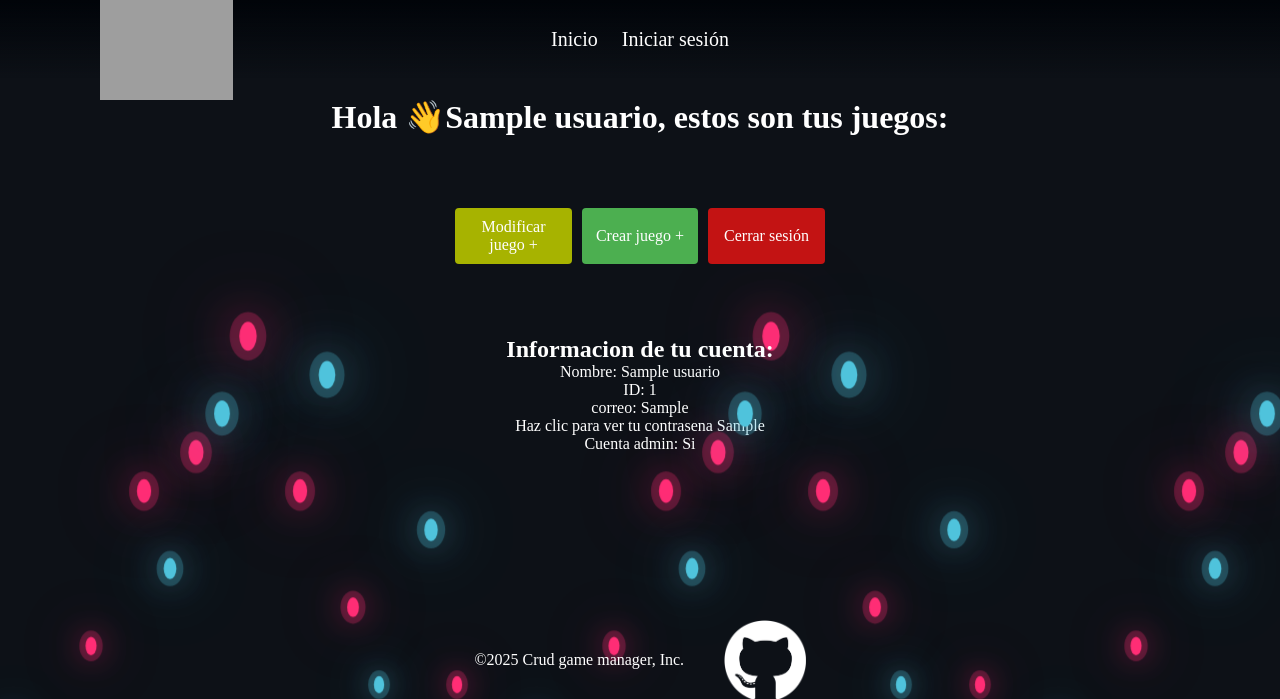
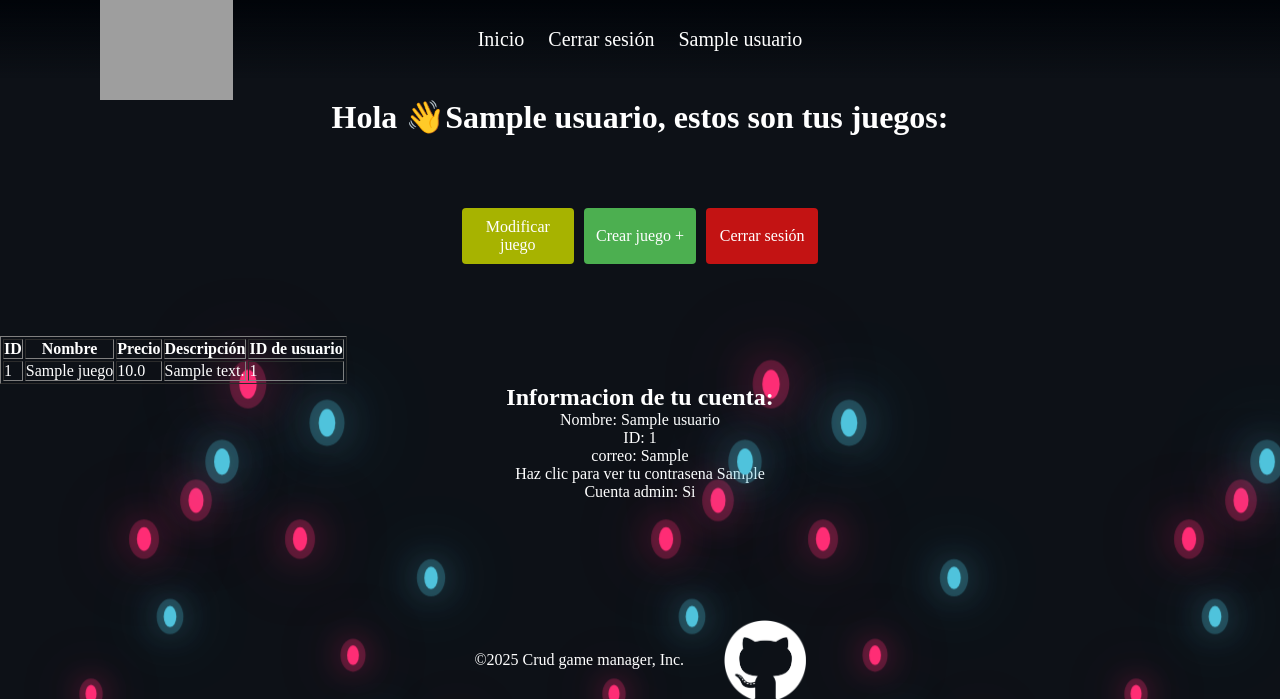
Before and after one commit to Sebastian-Manrique/CRUD_flask_di, a Flask app: page /protected in a window 1280 px wide. Shown: the top 699 px of the page. Run offline with Flask 3, Linux system fonts and the light colour scheme; a user stored in the database is signed in; tables that the repository leaves empty hold one stand-in row (values such as "Sample post"); some libraries are stand-ins or nearby versions; some web fonts are replaced; grey boxes are pictures that could not be loaded.

Commit message:
Adding the games creation
login and logout in the nav

```diff
--- a/__main__.py
+++ b/__main__.py
@@ -1,3 +1,4 @@
+from models import Juego
 from dbManager import DATABASE_URL, engine, Session
 from flask import Flask, render_template, request, jsonify, redirect, url_for
 from flask_login import LoginManager
@@ -20,9 +21,9 @@ with app.app_context():
 
 # 1. Añadir funcionalidad de juegos para que se muestren y se añadan a la base de datos
 # 2. Para encriptar y comprobar la contraseña from werkzeug. security import generate_password hash, check_password hash
-# 3. Comprobar que el correo no esta siendo ya usado
+# 3. Añadir en el login el inicio de usuario o Admin, dependiendo de la cuenta te deja o no.
+# Haz clic para ver tu contraseña, en el apartado de juegos
 # 4. Añadir un nav personalizado para los usuarios iniados y los que no
-# Cuando cree un un usuario, que me rediriga a una pagina de "Todo ok"
 # Añadir si pasa el raton cerca de las burbujas estan se muevan
 # Cambiar empleado por usuario
 
@@ -54,7 +55,38 @@ def logout():
 @login_required
 def protected():
     usuario = Usuario.query.filter_by(id=current_user.id).first()
-    return render_template('juegos.html', usuario=usuario)
+    juegos = 0
+
+    esAdmin = usuario.admin
+    if esAdmin == 1:
+        juegos = Juego.query.all()
+    else:
+        juegos = Juego.query.filter_by(usuario_id=current_user.id).all()
+
+    return render_template('juegos.html', usuario=usuario, juegos=juegos)
+
+# Recargar la tabla de juegos
+
+
+@app.route('/api/juegos', methods=['GET'])
+@login_required
+def obtener_juegos():
+    usuario = Usuario.query.filter_by(id=current_user.id).first()
+
+    if usuario.admin:
+        juegos = Juego.query.all()
+    else:
+        juegos = Juego.query.filter_by(usuario_id=current_user.id).all()
+
+    juegos_json = [{
+        'id': juego.id,
+        'nombre': juego.nombre,
+        'precio': juego.precio,
+        'descripcion': juego.descripcion,
+        'usuario_id': juego.usuario_id
+    } for juego in juegos]
+
+    return jsonify(juegos_json)
 
 
 @app.route('/login', methods=['GET', 'POST'])
@@ -88,13 +120,13 @@ def crearCuenta():
     if crearUsuarioBD(usuario, contra, email, tipo) == True:
         return jsonify({"usuario": usuario, "contra": contra, "email": email, "tipo": tipo}), 200
     else:
-        return "error al crear el usuario", 404
+        return jsonify({"message": "Error, correo ya en uso"}), 409
 
 
 def crearUsuarioBD(usuario, contra, email, tipo):
     """SQLite y la tabla USUARIOS, parametros: ID, NOMBRE, CORREO,CONTRASENA, ADMIN"""
 
-    correo = Usuario.query.filter_by(email=email).first()
+    correo = Usuario.query.filter_by(correo=email).first()
 
     if correo:
         return False
@@ -112,7 +144,7 @@ def crearUsuarioBD(usuario, contra, email, tipo):
             # Confirmar la transacción
             db.session.commit()
 
-            return "Usuario insertado con éxito"
+            return True
             # DEBUG, Verificar que el usuario se haya insertado
             # usuario_insertado = Usuario.query.filter_by(correo=email).first()
             # if usuario_insertado:
@@ -129,5 +161,37 @@ def crearUsuarioBD(usuario, contra, email, tipo):
             db.session.close()
 
 
+@app.route("/api/crearJuego")
+def crearJuego():
+    # Llamada de API para crear un juego
+    nombre = request.args.get("_nombre", type=str)
+    precio = request.args.get("_precio", type=int)
+    descripcion = request.args.get("_dscrp", type=str)
+    usuario_id = request.args.get("_userId", type=int)
+
+    return crear_juego(nombre, precio, descripcion, usuario_id)
+
+
+def crear_juego(nombre, precio, descripcion, usuario_id):
+    # La funcion para añadirlo a la BDD
+    if not all([nombre, precio, descripcion]):
+        return jsonify({"error": "Faltan datos"}), 400
+
+    nuevo_juego = Juego(
+        nombre=nombre,
+        precio=precio,
+        descripcion=descripcion,
+        usuario_id=usuario_id
+    )
+
+    try:
+        db.session.add(nuevo_juego)
+        db.session.commit()
+        return jsonify({"success": True, "message": "Juego creado exitosamente"}), 201
+    except Exception as error:
+        db.session.rollback()
+        return jsonify({"error": str(error)}), 500
+
+
 if __name__ == "__main__":
     app.run(debug=True)
--- a/models.py
+++ b/models.py
@@ -1,3 +1,5 @@
+# Archivo para las tablas de la BDD
+
 from flask_sqlalchemy import SQLAlchemy
 from flask_login import UserMixin
 
@@ -19,6 +21,5 @@ class Juego(db.Model):
     nombre = db.Column(db.String, nullable=False)
     precio = db.Column(db.Float, nullable=False)
     descripcion = db.Column(db.String, nullable=False)
-    imagen = db.Column(db.String, nullable=False)
     usuario_id = db.Column(db.Integer, db.ForeignKey(
         'usuarios.id'), nullable=False)
--- a/static/css/juegos.css
+++ b/static/css/juegos.css
@@ -189,3 +189,8 @@ button a {
 #tusDatos {
   text-align: center;
 }
+
+/*Boton del pop-up*/
+#popupButton{
+  color: black;
+}
--- /dev/null
+++ b/static/js/juegos.js
@@ -0,0 +1,46 @@
+document
+  .getElementById("botonCrearJuego")
+  .addEventListener("click", async function () {
+    const { value: formValues } = await Swal.fire({
+      // Gracias por existir - Eros Ramazzi 🙌🙌🙌
+      title: "Ingrese los datos del juego",
+      html:
+        '<input id="swal-input1" class="swal2-input" placeholder="Nombre">' +
+        '<input id="swal-input2" class="swal2-input" placeholder="Precio">' +
+        '<input id="swal-input3" class="swal2-input" placeholder="Descripción">',
+      focusConfirm: false,
+      preConfirm: () => {
+        return [
+          document.getElementById("swal-input1").value,
+          document.getElementById("swal-input2").value,
+          document.getElementById("swal-input3").value,
+        ];
+      },
+    });
+
+    if (formValues) {
+      Swal.fire({
+        title: "Datos recibidos",
+        html: `Nombre: ${formValues[0]}<br>Precio: ${formValues[1]} € <br>Descripción: ${formValues[2]}`,
+        icon: "success",
+      });
+
+      try {
+        var usuarioId = document.getElementById("usuarioId").textContent;
+
+        const response = await fetch(
+          `/api/crearJuego?_nombre=${formValues[0]}&_precio=${formValues[1]}&_dscrp=${formValues[2]}&_userId=${usuarioId}`
+        );
+
+        const data = await response.json();
+
+        //DEBUG
+        console.log(data);
+        if (!response.ok) {
+          throw new Error(`HTTP error! status: ${response.status}`);
+        }
+      } catch (error) {
+        console.error("Error:", error);
+      }
+    }
+  });
--- a/templates/juegos.html
+++ b/templates/juegos.html
@@ -11,20 +11,41 @@
 
     <div class="center">
         <div class="parent">
-            <button id="botonModificar" onclick="">Modificar juego +</button>
+            <button id="botonModificar" onclick="">Modificar juego</button>
             <button id="botonCrearJuego" onclick="">Crear juego +</button>
             <button id="botonCerrarSesion"><a href="/logout">Cerrar sesión</a></button>
         </div>
     </div>
 
     <div id="juegos">
-
+        <table border="1">
+            <thead>
+                <tr>
+                    <th>ID</th>
+                    <th>Nombre</th>
+                    <th>Precio</th>
+                    <th>Descripción</th>
+                    <th>ID de usuario</th>
+                </tr>
+            </thead>
+            <tbody>
+                {% for juego in juegos %}
+                <tr>
+                    <td>{{ juego.id }}</td>
+                    <td>{{ juego.nombre }}</td>
+                    <td>{{ juego.precio }}</td>
+                    <td>{{ juego.descripcion }}</td>
+                    <td>{{ juego.usuario_id }}</td>
+                </tr>
+                {% endfor %}
+            </tbody>
+        </table>
     </div>
 
     <div id="tusDatos">
         <h2>Informacion de tu cuenta:</h2>
         <p>Nombre: {{usuario.nombre}}</p>
-        <p>ID: {{usuario.id}}</p>
+        <p>ID: <span id="usuarioId">{{usuario.id}}</span></p>
         <p>correo: {{usuario.correo}}</p>
         <p>Haz clic para ver tu contrasena {{usuario.contrasena}}</p>
         <p>Cuenta admin:
@@ -34,6 +55,7 @@
             No
             {% endif %}</p>
     </div>
+    <script src="https://cdn.jsdelivr.net/npm/sweetalert2@11"></script>
     <script src="{{ url_for('static', filename='js/juegos.js') }}"></script>
 </main>
 {% endblock %}
--- a/templates/templateConBurbujas.html
+++ b/templates/templateConBurbujas.html
@@ -16,10 +16,17 @@
 <body>
     <a href="/"><img id="flag" alt="ImagenMando" src="../static/img/mando.png"></a>
     <header>
-        <ul>
-            <li><a href="/inicio">Inicio</a></li>
-            <li><a href="/login">Iniciar sesión</a></li>
-        </ul>
+        <nav>
+            <ul>
+                <li><a href="/inicio">Inicio</a></li>
+                {% if usuario and usuario.nombre %}
+                <li><a href="/logout">Cerrar sesión</a></li>
+                <li>{{usuario.nombre}}</a></li>
+                {% else %}
+                <li><a href="/login">Iniciar sesión</a></li>
+                {% endif %}
+            </ul>
+        </nav>
     </header>
 
     <main class="content">
```
Also changed, not shown: routes.py (+6 -2 lines), static/js/scriptRegistrar.js (+5 -4 lines).
